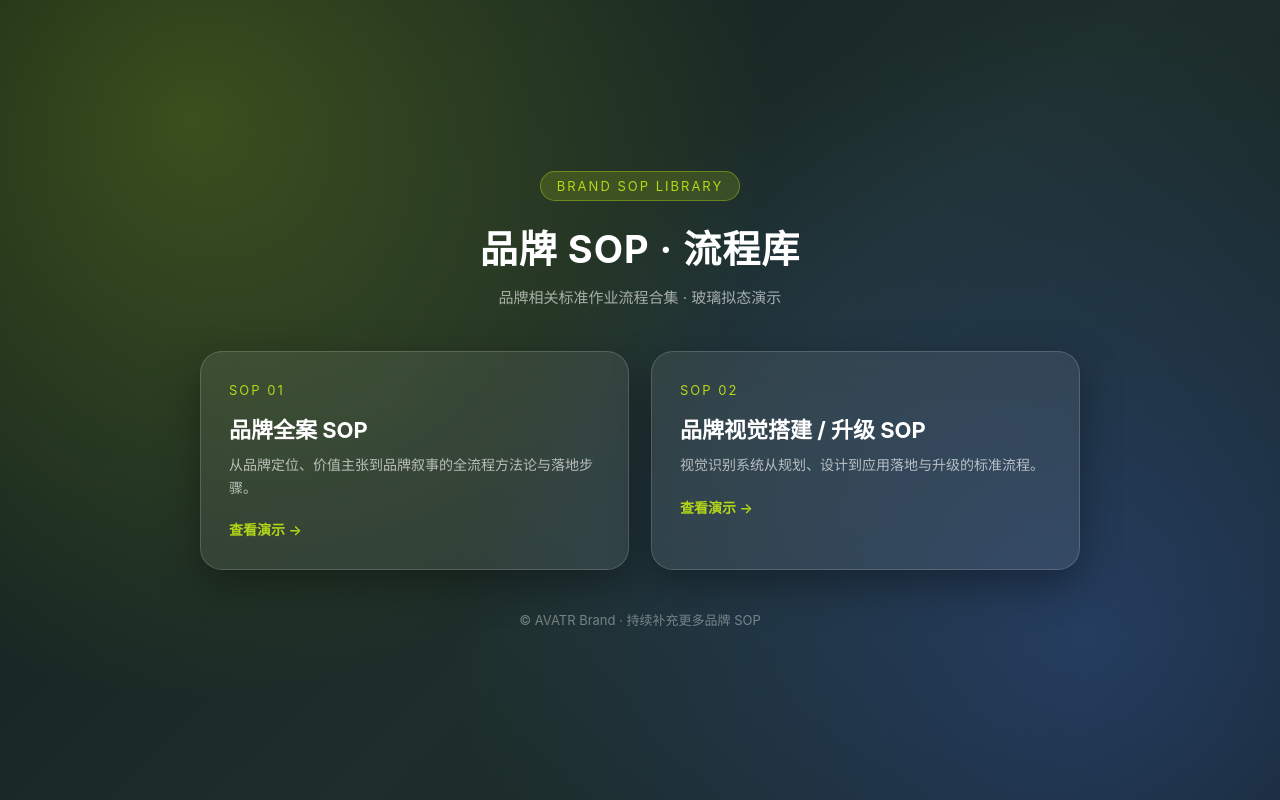
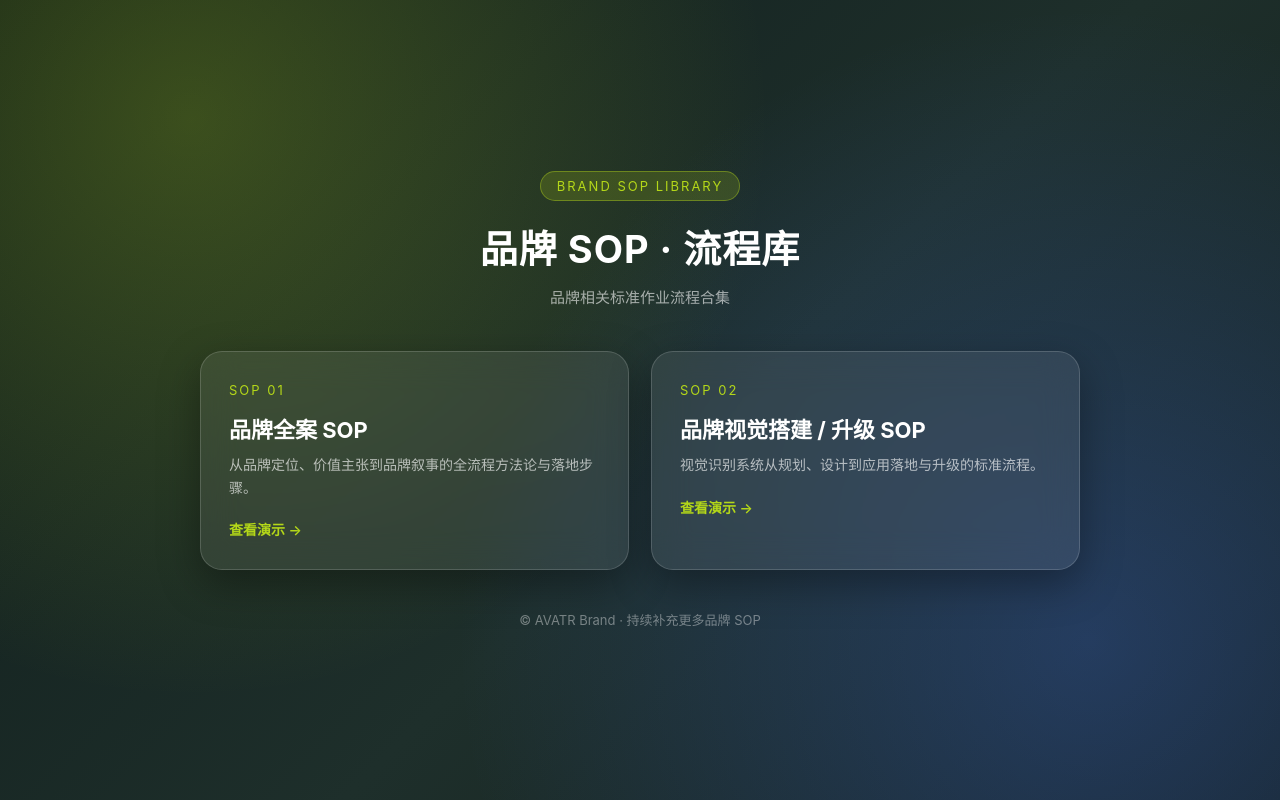
Before and after one commit to cnKay-a11y/brand-sop, a plain HTML site: page index.html in a window 1280 px wide. Drawn offline with Linux system fonts and the light colour scheme.

Commit message:
去掉玻璃拟态字样

```diff
--- a/index.html
+++ b/index.html
@@ -53,7 +53,7 @@
     <div class="head">
       <span class="badge">BRAND SOP LIBRARY</span>
       <h1>品牌 SOP · 流程库</h1>
-      <p>品牌相关标准作业流程合集 · 玻璃拟态演示</p>
+      <p>品牌相关标准作业流程合集</p>
     </div>
     <div class="grid">
       <a class="card" href="decks/brand-strategy-sop.html">
```
Also changed, not shown: decks/brand-strategy-sop.html (+1 -1 lines), decks/brand-visual-sop.html (+1 -1 lines), 1 other file.
